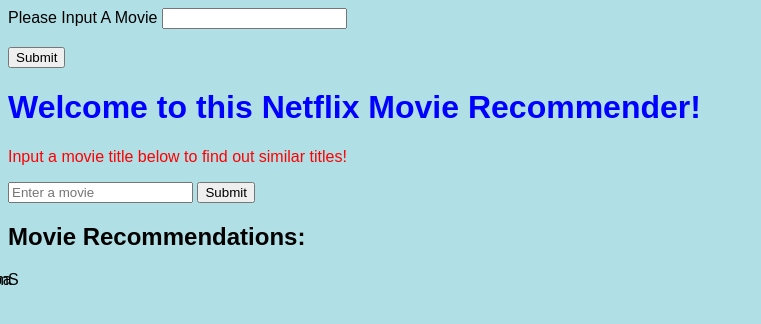
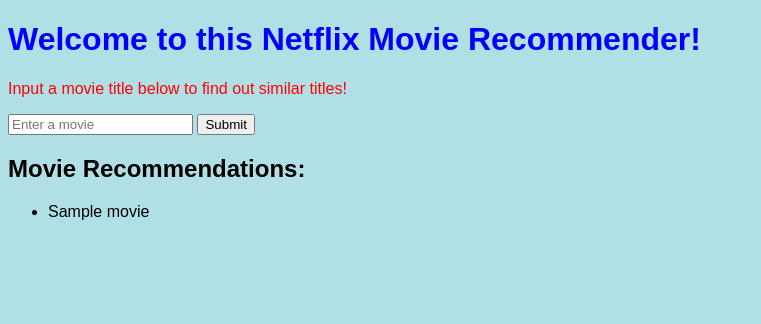
Before and after one commit to jakesb27/UCI_Project_4, a Flask app: template templates/index.html in a window 1280 px wide. Shown: the top 324 px of the page, without its empty margins (0-761 px from the left). Run offline with Flask 3, Linux system fonts and the light colour scheme; the template is opened without the code that fills it: most values are stand-ins (such as "Sample title", 1, 10 or a date in 2020); parts of the project's set-up code (start-up, migrations or seed data) failed here and were passed over.

Commit message:
new push

```diff
--- a/recommendations.py
+++ b/recommendations.py
@@ -129,9 +129,11 @@ def recommendations(n):
     neighbor_index = list(neighbor_index[0])
     neighbor_index = neighbor_index[1:11]
     recs = title_names.loc[neighbor_index]
-    return recs.to_string(index=False)
+    recs_list = recs.values.tolist()
+    data = [item[0].title() for item in recs_list]
+    return data
 
 
 if __name__ == '__main__':
     prepare_df()
-    app.run(port=5001)
+    app.run(port=5001, debug=True)
--- a/static/styles.css
+++ b/static/styles.css
@@ -10,14 +10,3 @@ h1 {
 p {
   color: red;
 }
-
-.recommendations ul.movies-list {
-  list-style-type: none;
-  padding: 0;
-}
-
-.recommendations ul.movies-list li {
-  display: inline-block;
-  margin-right: 10px;
-  letter-spacing: -1em;
-}
--- a/templates/index.html
+++ b/templates/index.html
@@ -6,9 +6,7 @@
 </head>
 <body>
   <form action="/action_page.php">
-  <label for="fname">Please Input A Movie</label>
-  <input type="text" id="fname" name="fname"><br><br>
-  <input type="submit" value="Submit">
+
 </form>
     <h1>Welcome to this Netflix Movie Recommender!</h1>
     <p>Input a movie title below to find out similar titles!</p>
```
